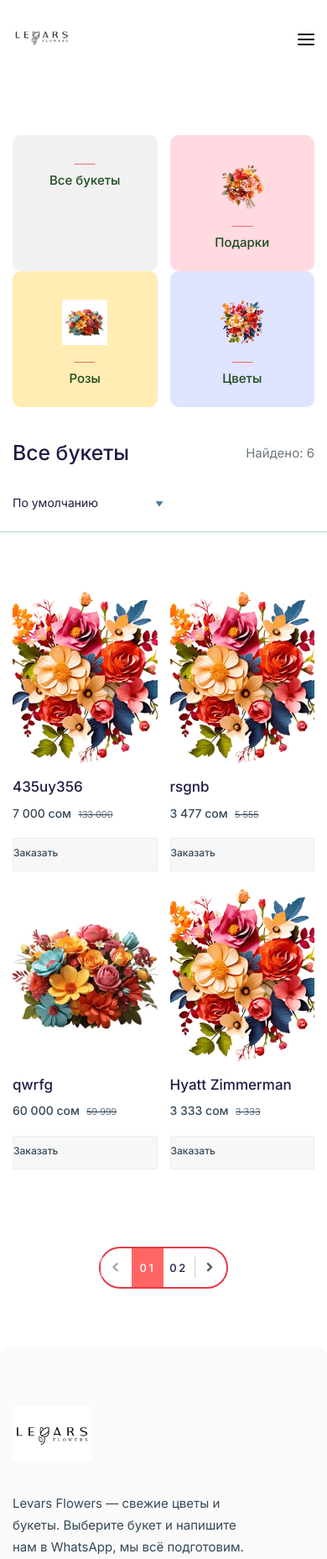
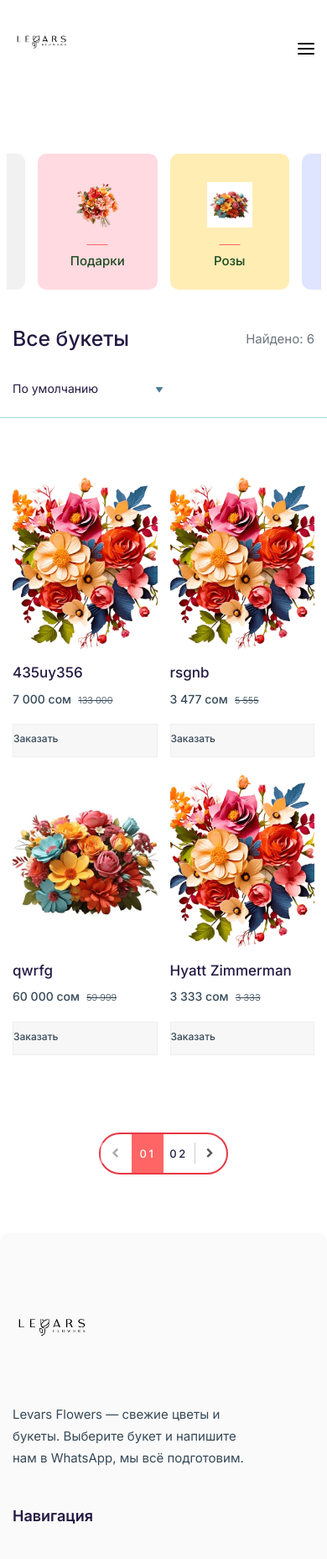
Before and after one commit to shermadinovv/levars_flowers, a Django app: page /catalog/ in a window 390 px wide. Shown: the top 1857 px of the page at 84% size. Run offline with Django 5.2, Linux system fonts and the light colour scheme; data comes from the database, SQL or seed files in the repository; both versions use the stored data as it was after the commit; some libraries are stand-ins or nearby versions.

Commit message:
Replaced logo and added touch-action

```diff
--- a/account-login.html
+++ b/account-login.html
@@ -47,7 +47,7 @@
                     <div class="col-5 col-sm-6 col-lg-3">
                         <div class="header-logo">
                             <a href="index.html">
-                                <img class="logo-main" src="assets/images/logo.webp" width="95" height="68" alt="Logo" />
+                                <img class="logo-main" src="assets/images/logo_levars_black.png" width="95" height="68" alt="Logo" />
                             </a>
                         </div>
                     </div>
@@ -264,7 +264,7 @@
                             <div class="widget-item">
                                 <div class="widget-about">
                                     <a class="widget-logo" href="index.html">
-                                        <img src="assets/images/logo.webp" width="95" height="68" alt="Logo">
+                                        <img src="assets/images/logo_levars_black.png" width="95" height="68" alt="Logo">
                                     </a>
                                     <p class="desc">Lorem Ipsum is simply dummy text of the printing and typesetting industry. Lorem Ipsum has been.</p>
                                 </div>
--- a/blog-details.html
+++ b/blog-details.html
@@ -47,7 +47,7 @@
                     <div class="col-5 col-sm-6 col-lg-3">
                         <div class="header-logo">
                             <a href="index.html">
-                                <img class="logo-main" src="assets/images/logo.webp" width="95" height="68" alt="Logo" />
+                                <img class="logo-main" src="assets/images/logo_levars_black.png" width="95" height="68" alt="Logo" />
                             </a>
                         </div>
                     </div>
@@ -407,7 +407,7 @@
                             <div class="widget-item">
                                 <div class="widget-about">
                                     <a class="widget-logo" href="index.html">
-                                        <img src="assets/images/logo.webp" width="95" height="68" alt="Logo">
+                                        <img src="assets/images/logo_levars_black.png" width="95" height="68" alt="Logo">
                                     </a>
                                     <p class="desc">Lorem Ipsum is simply dummy text of the printing and typesetting industry. Lorem Ipsum has been.</p>
                                 </div>
--- a/blog-left-sidebar.html
+++ b/blog-left-sidebar.html
@@ -47,7 +47,7 @@
                     <div class="col-5 col-sm-6 col-lg-3">
                         <div class="header-logo">
                             <a href="index.html">
-                                <img class="logo-main" src="assets/images/logo.webp" width="95" height="68" alt="Logo" />
+                                <img class="logo-main" src="assets/images/logo_levars_black.png" width="95" height="68" alt="Logo" />
                             </a>
                         </div>
                     </div>
--- a/blog-right-sidebar.html
+++ b/blog-right-sidebar.html
@@ -47,7 +47,7 @@
                     <div class="col-5 col-sm-6 col-lg-3">
                         <div class="header-logo">
                             <a href="index.html">
-                                <img class="logo-main" src="assets/images/logo.webp" width="95" height="68" alt="Logo" />
+                                <img class="logo-main" src="assets/images/logo_levars_black.png" width="95" height="68" alt="Logo" />
                             </a>
                         </div>
                     </div>
@@ -404,7 +404,7 @@
                             <div class="widget-item">
                                 <div class="widget-about">
                                     <a class="widget-logo" href="index.html">
-                                        <img src="assets/images/logo.webp" width="95" height="68" alt="Logo">
+                                        <img src="assets/images/logo_levars_black.png" width="95" height="68" alt="Logo">
                                     </a>
                                     <p class="desc">Lorem Ipsum is simply dummy text of the printing and typesetting industry. Lorem Ipsum has been.</p>
                                 </div>
--- a/blog.html
+++ b/blog.html
@@ -47,7 +47,7 @@
                     <div class="col-5 col-sm-6 col-lg-3">
                         <div class="header-logo">
                             <a href="index.html">
-                                <img class="logo-main" src="assets/images/logo.webp" width="95" height="68" alt="Logo" />
+                                <img class="logo-main" src="assets/images/logo_levars_black.png" width="95" height="68" alt="Logo" />
                             </a>
                         </div>
                     </div>
--- a/index.html
+++ b/index.html
@@ -47,7 +47,7 @@
                     <div class="col-5 col-lg-2 col-xl-1">
                         <div class="header-logo">
                             <a href="index.html">
-                                <img class="logo-main" src="assets/images/logo.webp" width="95" height="68" alt="Logo" />
+                                <img class="logo-main" src="assets/images/logo_levars_black.png" width="95" height="68" alt="Logo" />
                             </a>
                         </div>
                     </div>
@@ -861,7 +861,7 @@
                             <div class="widget-item">
                                 <div class="widget-about">
                                     <a class="widget-logo" href="index.html">
-                                        <img src="assets/images/logo.webp" width="95" height="68" alt="Logo">
+                                        <img src="assets/images/logo_levars_black.png" width="95" height="68" alt="Logo">
                                     </a>
                                     <p class="desc">Lorem Ipsum is simply dummy text of the printing and typesetting industry. Lorem Ipsum has been.</p>
                                 </div>
--- a/product.html
+++ b/product.html
@@ -48,7 +48,7 @@
                     <div class="col-5 col-sm-6 col-lg-3">
                         <div class="header-logo">
                             <a href="index.html">
-                                <img class="logo-main" src="assets/images/logo.webp" width="95" height="68" alt="Logo" />
+                                <img class="logo-main" src="assets/images/logo_levars_black.png" width="95" height="68" alt="Logo" />
                             </a>
                         </div>
                     </div>
@@ -985,7 +985,7 @@
                             <div class="widget-item">
                                 <div class="widget-about">
                                     <a class="widget-logo" href="index.html">
-                                        <img src="assets/images/logo.webp" width="95" height="68" alt="Logo">
+                                        <img src="assets/images/logo_levars_black.png" width="95" height="68" alt="Logo">
                                     </a>
                                     <p class="desc">Lorem Ipsum is simply dummy text of the printing and typesetting industry. Lorem Ipsum has been.</p>
                                 </div>
--- a/shop/templates/shop/base.html
+++ b/shop/templates/shop/base.html
@@ -38,7 +38,25 @@
         .product-thumb img { width: 100%; aspect-ratio: 370 / 450; object-fit: cover; }
         .product-details-thumb img { width: 100%; height: auto; }
         .btn.disabled { pointer-events: none; opacity: .6; }
-    </style>
+        @media (max-width: 767.98px) and (orientation: portrait) {
+            .category-row {
+                flex-wrap: nowrap;
+                overflow-x: auto;
+                scroll-snap-type: x mandatory;
+                -webkit-overflow-scrolling: touch;
+                padding-bottom: 4px;
+            }
+            .category-row::-webkit-scrollbar {
+                display: none;
+            }
+            .category-row > [class*="col-"] {
+                touch-action: pan-x;
+                flex: 0 0 42%;
+                max-width: 42%;
+                scroll-snap-align: start;
+            }
+        }
+            </style>
     {% block extra_head %}{% endblock %}
 </head>
 
@@ -54,7 +72,7 @@
                     <div class="col-5 col-lg-2 col-xl-1">
                         <div class="header-logo">
                             <a href="{% url 'home' %}">
-                                <img class="logo-main" src="{% static 'assets/images/logo.webp' %}" width="95" height="68" alt="Levars Flowers" />
+                                <img class="logo-main" src="{% static 'assets/images/logo_levars_black.png' %}" width="95" height="68" alt="Levars Flowers" />
                             </a>
                         </div>
                     </div>
@@ -115,7 +133,7 @@
                             <div class="widget-item">
                                 <div class="widget-about">
                                     <a class="widget-logo" href="{% url 'home' %}">
-                                        <img src="{% static 'assets/images/logo.webp' %}" width="95" height="68" alt="Levars Flowers">
+                                        <img src="{% static 'assets/images/logo_levars_black.png' %}" width="95" height="68" alt="Levars Flowers">
                                     </a>
                                     <p class="desc">Levars Flowers — свежие цветы и букеты. Выберите букет и напишите нам в WhatsApp, мы всё подготовим.</p>
                                 </div>
--- a/shop/templates/shop/catalog.html
+++ b/shop/templates/shop/catalog.html
@@ -10,7 +10,7 @@
 <!--== Start Product Category Area Wrapper ==-->
 <section class="section-space pb-0">
     <div class="container">
-        <div class="row g-3 g-sm-6 justify-content-center">
+        <div class="row g-3 g-sm-6 justify-content-center category-row">
             <div class="col-6 col-lg-4 col-xl-2">
                 <a href="{{ catalog_url }}" class="product-category-item"{% if not current_category %} data-bg-color="#F1F1F1"{% endif %}>
                     <h3 class="title">Все букеты</h3>
@@ -97,7 +97,7 @@
                 {# Стрелка «Назад» #}
                 {% if page_obj.has_previous %}
                     <li class="page-item">
-                        <a class="page-link previous" href="?page={{ page_obj.previous_page_number }}">
+                        <a class="page-link previous" href="?{% if querystring %}{{ querystring }}&amp;{% endif %}page={{ page_obj.previous_page_number }}">
                             <span class="fa fa-chevron-left"></span>
                         </a>
                     </li>
@@ -117,7 +117,7 @@
                         </li>
                     {% else %}
                         <li class="page-item">
-                            <a class="page-link" href="?page={{ n }}">{{ n|stringformat:"02d" }}</a>
+                            <a class="page-link" href="?{% if querystring %}{{ querystring }}&amp;{% endif %}page={{ n }}">{{ n|stringformat:"02d" }}</a>
                         </li>
                     {% endif %}
                 {% endfor %}
@@ -125,7 +125,7 @@
                 {# Стрелка «Вперёд» #}
                 {% if page_obj.has_next %}
                     <li class="page-item">
-                        <a class="page-link next" href="?page={{ page_obj.next_page_number }}">
+                        <a class="page-link next" href="?{% if querystring %}{{ querystring }}&amp;{% endif %}page={{ page_obj.next_page_number }}">
                             <span class="fa fa-chevron-right"></span>
                         </a>
                     </li>
```
Also changed, not shown: db.sqlite3.
